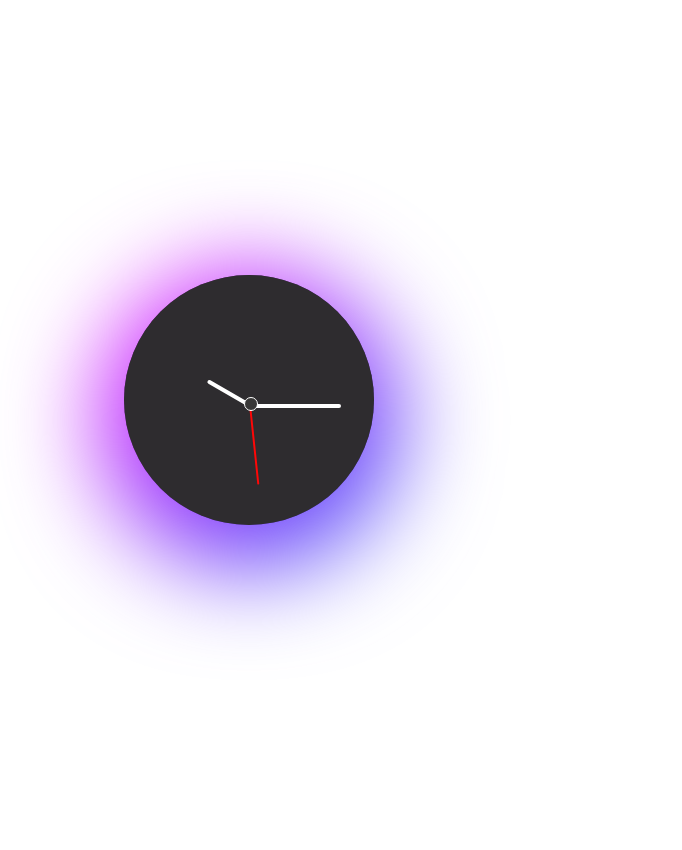
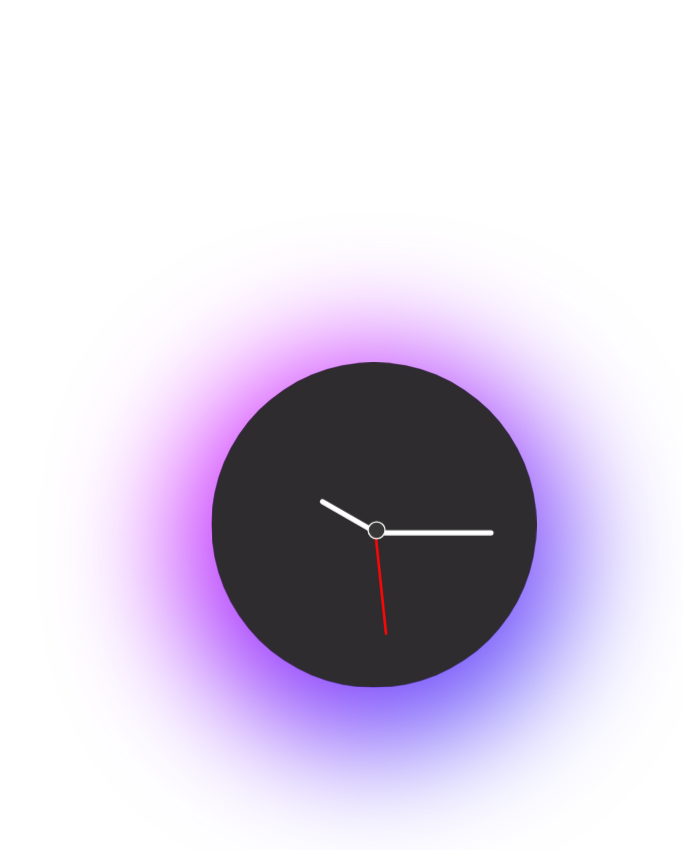
Before and after one commit to bibinwithab/Analog_clock, a plain HTML site: page index.html in a window 1280 px wide. In both pictures the pointer is over the element 640 px from the left and 400 px from the top of the page. Shown: the whole page, without its empty margins (391-1073 px from the left). Before the commit the page ends 800 px from the top, so only its background shows below. Drawn offline with Linux system fonts and the light colour scheme.

Commit message:
Update style.css

```diff
--- a/style.css
+++ b/style.css
@@ -15,7 +15,13 @@ body{
     border-radius: 50%;
     width: 250px;
     height: 250px;
+    transition: transform 0.3s cubic-bezier(0.68, -0.55, 0.27, 1.55);
 }
+
+.clock:hover{
+    transform: scale(1.3);
+}
+
 
 .hands{
     position: relative;
```
